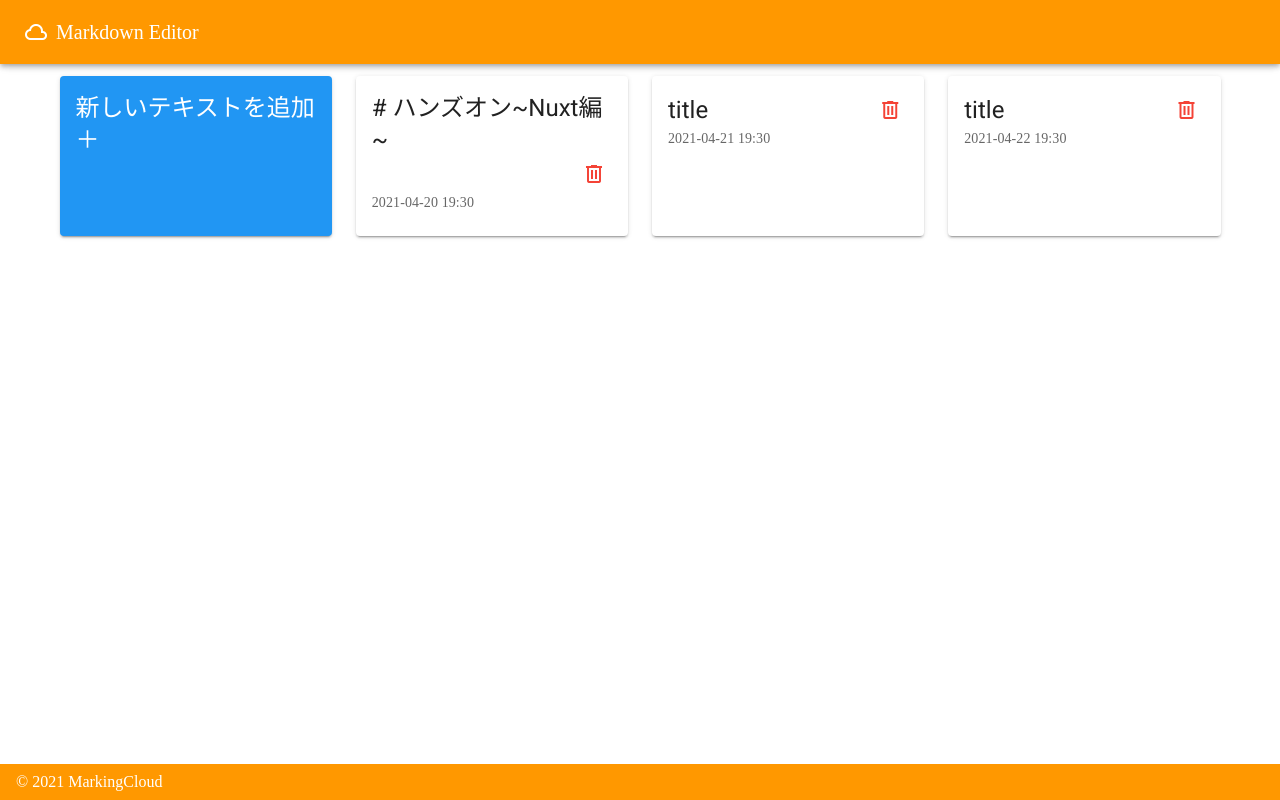
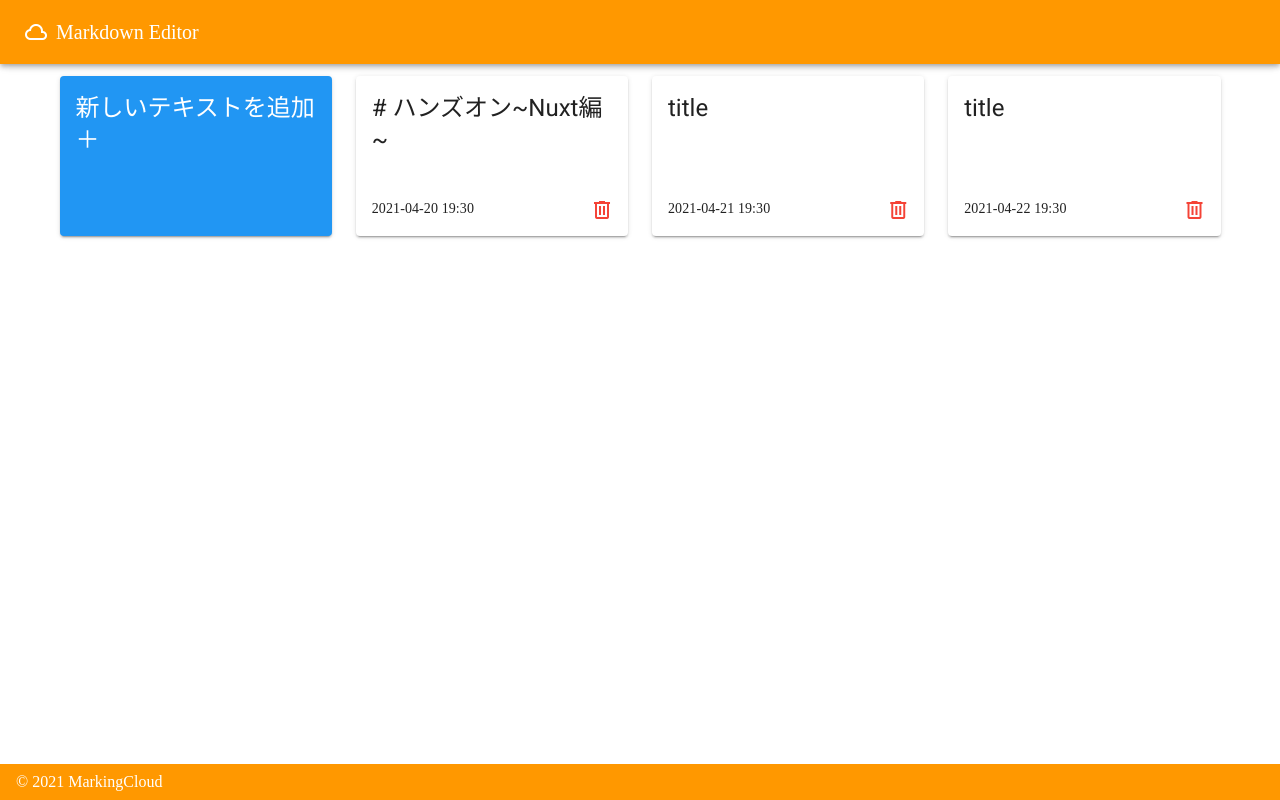
Before and after one commit to MarkingCloud/handson-markdowne-editor_part1-nuxt, a Nuxt app: page / in a window 1280 px wide. Built offline with nearby package versions, Linux system fonts and the light colour scheme; a small style sheet from the web is missing.

Commit message:
chore(CardComponent): 削除ボタン、サブタイトルの位置を下位に変更

```diff
--- a/components/CardComponent.vue
+++ b/components/CardComponent.vue
@@ -3,14 +3,17 @@
     <!-- タイトル -->
     <v-card-title class="headline">
       {{ memo.data.title }}
-      <v-spacer></v-spacer>
-      <!-- 削除ボタン -->
+    </v-card-title>
+    <!-- 削除ボタン -->
+    <div class="ma-2" style="position: absolute; bottom: 0; right: 0">
       <v-btn icon color="red" @click="remove(memo.id)">
         <v-icon>mdi-trash-can-outline</v-icon>
       </v-btn>
-    </v-card-title>
+    </div>
     <!-- サブタイトル(時刻を表示) -->
-    <v-card-subtitle>{{ memo.data.timestamp }}</v-card-subtitle>
+    <div style="position: absolute; bottom: 0">
+      <v-card-subtitle>{{ memo.data.timestamp }}</v-card-subtitle>
+    </div>
   </v-card>
 </template>
 
```
